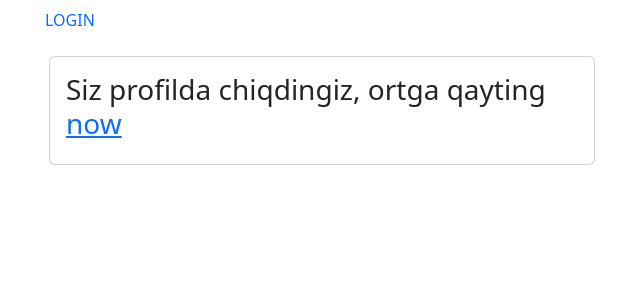
After one commit to pazlidinov/blog, a Django app: page /logout/ in a window 1280 px wide. The commit adds this page. Shown: the top 300 px of the page, without its empty margins (33-673 px from the left). Run offline with Django 4.2, Linux system fonts and the light colour scheme.

Commit message:
add login, logout, home pages in accounts app

```diff
--- a/config/accounts/urls.py
+++ b/config/accounts/urls.py
@@ -1,3 +1,4 @@
+from django.contrib.auth import views as auth_views
 from django.urls import path
 
 from . import views
@@ -5,5 +6,8 @@ from . import views
 app_name = 'accounts'
 
 urlpatterns = [
-    path('login/', views.login_page, name='login' ),
+    path('', views.home_page, name='home'),
+    # path('login/', views.login_page, name='login' ),
+    path("login/", auth_views.LoginView.as_view(template_name='auth/login.html'), name='login'),
+    path("logout/", auth_views.LogoutView.as_view(template_name='auth/logout.html'), name='logout'),
 ]
--- a/config/accounts/views.py
+++ b/config/accounts/views.py
@@ -2,5 +2,5 @@ from django.shortcuts import render
 
 # Create your views here.
 
-def login_page(request):
-    return render(request, 'auth/login.html')
+def home_page(request):
+    return render(request, 'index.html')
--- /dev/null
+++ b/config/templates/auth/logout.html
@@ -0,0 +1,16 @@
+{% extends 'base.html' %} {% load static %}
+{% block content %}
+<main>
+    <section class="my-3">
+        <div class="container mx-auto">
+            <div class="row">
+                <div class="col-sm-12 col-md-6">
+                    <div class="card p-3">
+                        <h3>Siz profilda chiqdingiz, ortga qayting <a href="{% url 'accounts:login' %}">now</a></h3>
+                    </div>
+                </div>
+            </div>
+        </div>
+    </section>
+</main>
+{% endblock content %}
--- a/config/templates/base.html
+++ b/config/templates/base.html
@@ -1,26 +1,40 @@
 {% load static %}
 <!DOCTYPE html>
 <html lang="en">
+
 <head>
     <meta charset="UTF-8">
     <meta http-equiv="X-UA-Compatible" content="IE=edge">
     <meta name="viewport" content="width=device-width, initial-scale=1.0">
-    <link href="https://cdn.jsdelivr.net/npm/bootstrap@5.2.3/dist/css/bootstrap.min.css" rel="stylesheet" integrity="sha384-rbsA2VBKQhggwzxH7pPCaAqO46MgnOM80zW1RWuH61DGLwZJEdK2Kadq2F9CUG65" crossorigin="anonymous">
+    <link href="https://cdn.jsdelivr.net/npm/bootstrap@5.2.3/dist/css/bootstrap.min.css" rel="stylesheet"
+        integrity="sha384-rbsA2VBKQhggwzxH7pPCaAqO46MgnOM80zW1RWuH61DGLwZJEdK2Kadq2F9CUG65" crossorigin="anonymous">
 
     <title>BLOG</title>
 </head>
+
 <body>
+    <div class="container mx-auto p-2">
+        {% if request.user.is_authenticated %}
+        <a class='btn btn-primary stretched-link' href="{% url 'accounts:home' %}">HOME</a>
+        <a class="text-decoration-none" href="{% url 'accounts:logout' %}">LOGOUT</a>
+        {% else %}
+        <a class="text-decoration-none" href="{% url 'accounts:login' %}">LOGIN</a>
+        {% endif %}
+    </div>
 
 
-{% block content %}
+    {% block content %}
 
-{% endblock content %}
+    {% endblock content %}
 
 
 
 
 
-    <script src="https://cdn.jsdelivr.net/npm/bootstrap@5.2.3/dist/js/bootstrap.bundle.min.js" integrity="sha384-kenU1KFdBIe4zVF0s0G1M5b4hcpxyD9F7jL+jjXkk+Q2h455rYXK/7HAuoJl+0I4" crossorigin="anonymous"></script>
+    <script src="https://cdn.jsdelivr.net/npm/bootstrap@5.2.3/dist/js/bootstrap.bundle.min.js"
+        integrity="sha384-kenU1KFdBIe4zVF0s0G1M5b4hcpxyD9F7jL+jjXkk+Q2h455rYXK/7HAuoJl+0I4"
+        crossorigin="anonymous"></script>
 
 </body>
+
 </html>
```
Also changed, not shown: config/templates/auth/login.html (+14 -1 lines), config/templates/index.html (added, +9 -0 lines), config/db.sqlite3.
